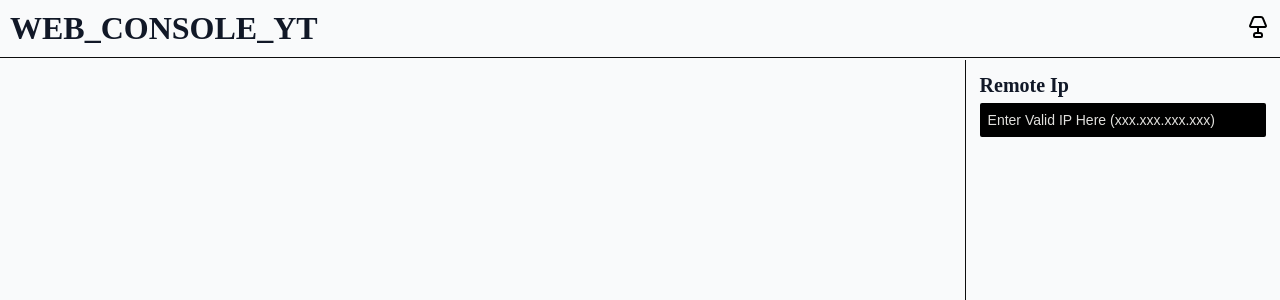
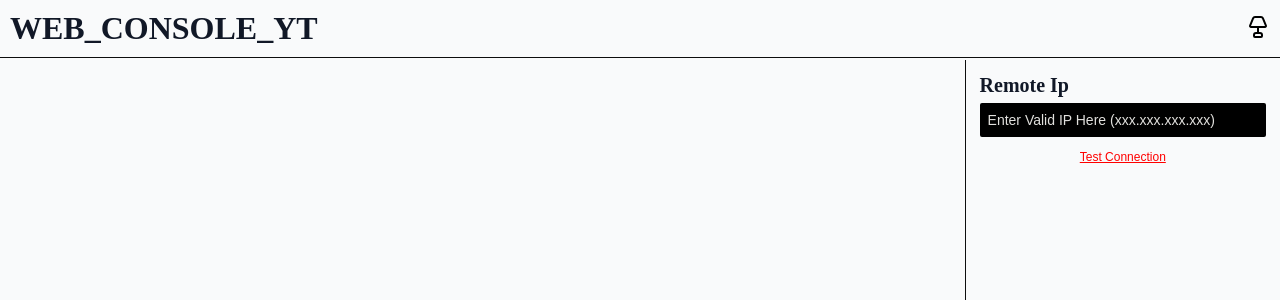
Before and after one commit to developeryyt/web_console_fe_yt, a React (Vite) app: page / in a window 1280 px wide. Shown: the top 300 px of the page. Built offline with nearby package versions, Linux system fonts and the light colour scheme.

Commit message:
- Box 래퍼 컴포넌트 추가 (box + 전달받은 className 조합)로 여백/레이아웃용 마크업 재사용 - helper.scss 생성 - className을 optional로 바꾸고 ChildNodes에 포함시켜 래퍼 컴포넌트에서 클래스 확장 가능하게 변경

```diff
--- /dev/null
+++ b/src/components/wrapper/Box.tsx
@@ -0,0 +1,12 @@
+import type {ChildNodes} from "../../type";
+
+
+const Box = ({ children, className }: ChildNodes) => {
+    return (
+        <div className={`box ${className}`}>
+            {children}
+        </div>
+    );
+};
+
+export default Box;
--- a/src/layout/aside/index.tsx
+++ b/src/layout/aside/index.tsx
@@ -2,6 +2,8 @@ import FeLabel from "../../components/form/FeLabel.tsx";
 import FeInput from "../../components/form/FeInput.tsx";
 import useForm from "../../hooks/useForm.ts";
 import InputWrapper from "../../components/wrapper/InputWrapper.tsx";
+import FeButton from "../../components/button/FeButton.tsx";
+import Box from "../../components/wrapper/Box.tsx";
 
 const Aside = () => {
 
@@ -24,6 +26,13 @@ const Aside = () => {
                     <FeLabel text={'Remote Ip'} />
                     <FeInput onChange={handleChange} name={formState.ip.name} type={formState.ip.type} value={formState.ip.value} placeholder={formState.ip.placeholder} />
                 </InputWrapper>
+
+
+                <Box className='mt-10'>
+                    <FeButton onClick={() => {}} className={'btn_test_connect'}>
+                        Test Connection
+                    </FeButton>
+                </Box>
             </aside>
         </div>
     );
--- a/src/styles/global.scss
+++ b/src/styles/global.scss
@@ -1,5 +1,5 @@
 @use "variables" as *;
-
+@use "helper" as *;
 
 /* RESET */
 
@@ -152,3 +152,9 @@ body.dark {
     margin-bottom: 6px;
   }
 }
+
+
+.btn_test_connect {
+  color: red;
+  text-decoration: underline;
+}
--- /dev/null
+++ b/src/styles/helper.scss
@@ -0,0 +1,3 @@
+.mt-10 {
+  margin-top: 10px;
+}
```
Also changed, not shown: src/type/index.ts (+3 -77 lines).
